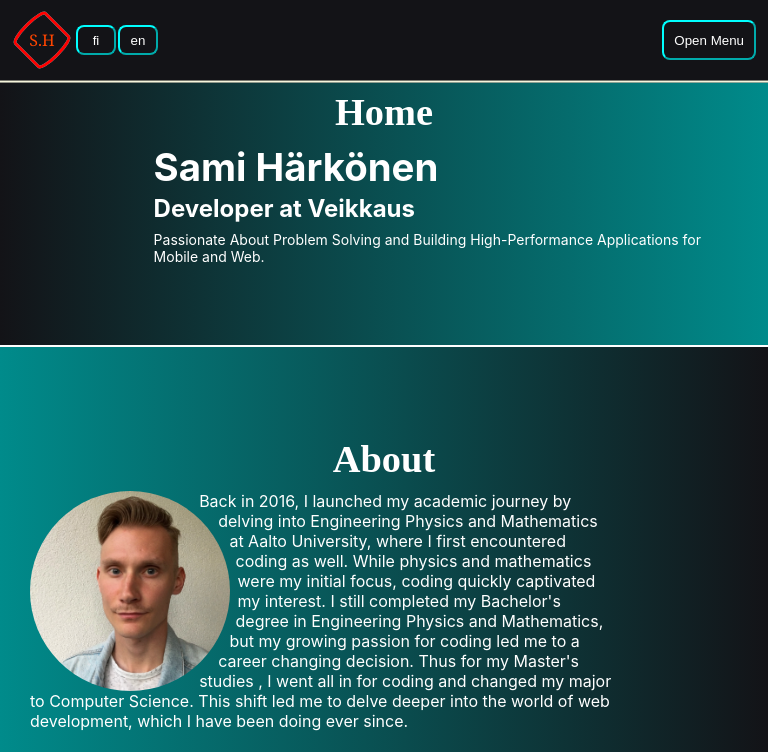
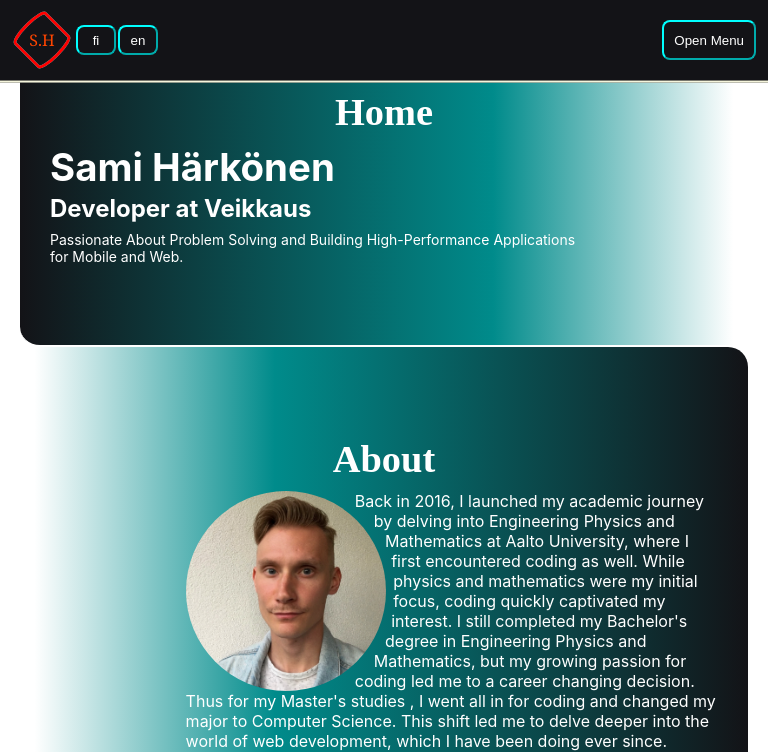
Before and after one commit to SamkHarks/My-page, a React (Create React App) app: page / in a window 768 px wide. Shown: the top 752 px of the page. Built offline with nearby package versions, Linux system fonts and the light colour scheme.

Commit message:
simplify styles

```diff
--- a/src/components/sections/Sections.module.css
+++ b/src/components/sections/Sections.module.css
@@ -2,12 +2,34 @@
     display: flex;
     flex-direction: column;
     align-items: center;
-    margin-left: 20px;
-    margin-right: 20px;
     padding-top: 80px;
     padding-bottom: 80px;
     justify-content: flex-start;
     border-bottom: 2px solid;
+    .section_content {
+        display: flex;
+        justify-content: center;
+        width: 100%;
+        padding-left: var(--spacing-L);
+        padding-right: var(--spacing-L);
+    }
+
+    &:nth-child(even) {
+        background: linear-gradient(to left, var(--color-darkCyan-secondary) ,var(--color-dark-secondary));
+    }
+    &:nth-child(odd) {
+        background: linear-gradient(to right, var(--color-darkCyan-secondary) , var(--color-dark-secondary));
+    }
+
+}
+
+@media (min-width: 768px) {
+    .section {
+        margin-left: var(--spacing-L);
+        margin-right: var(--spacing-L);
+        .section_content {
+            width: 80%;
+        }
         &:nth-child(even) {
             background: linear-gradient(to left, var(--background-color-primary) 2%, var(--color-darkCyan-secondary) 35%,var(--color-dark-secondary));
             border-top-left-radius: 20px;
@@ -26,47 +48,11 @@
                 align-self: flex-end;
             }
         }
+        &:last-child {
             .section_content {
-        display: flex;
-        width: 80%;
-    }
-
-    &:last-child {
-
-        .section_content {
-            justify-content: center;
                 align-self: center;
             }
         }
-
+    }
 
 }
-
-@media (max-width: 768px) {
-    .section {
-        margin-left: 0px;
-        margin-right: 0px;
-        width: 100%;
-        &:nth-child(even) {
-            border-radius: 0px;
-            background: linear-gradient(to left, var(--color-darkCyan-secondary) ,var(--color-dark-secondary));
-            .section_content {
-                align-self: flex-end;
-                padding-right: 30px;
-                padding-left: 0px;
-            }
-        }
-        &:nth-child(odd) {
-            border-radius: 0px;
-            background: linear-gradient(to right, var(--color-darkCyan-secondary) , var(--color-dark-secondary));
-            .section_content {
-                align-self: flex-start;
-                padding-left: 30px;
-                padding-right: 0px;
-            }
-        }
-    }
-    .section_content {
-        width: 100%;
-    }
-}
```
Lines whose indentation alone changed are shown as unchanged.
